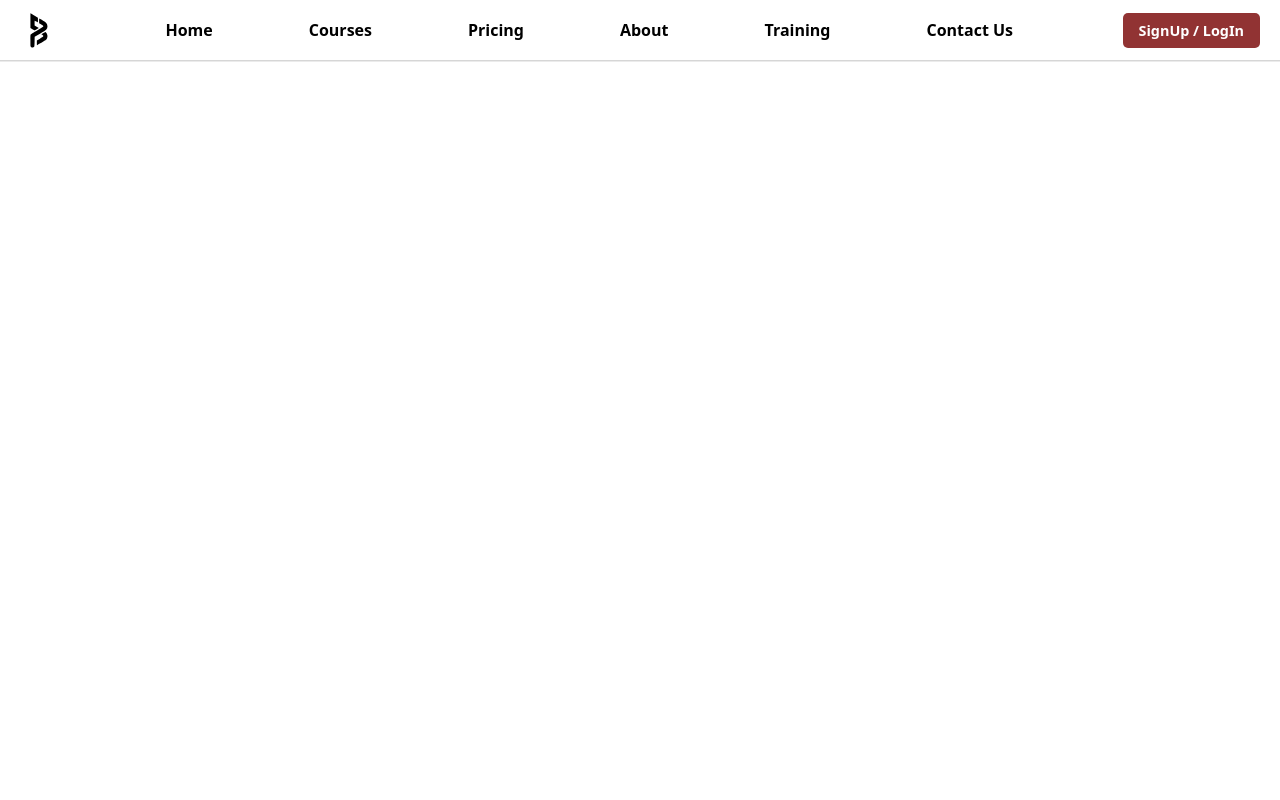
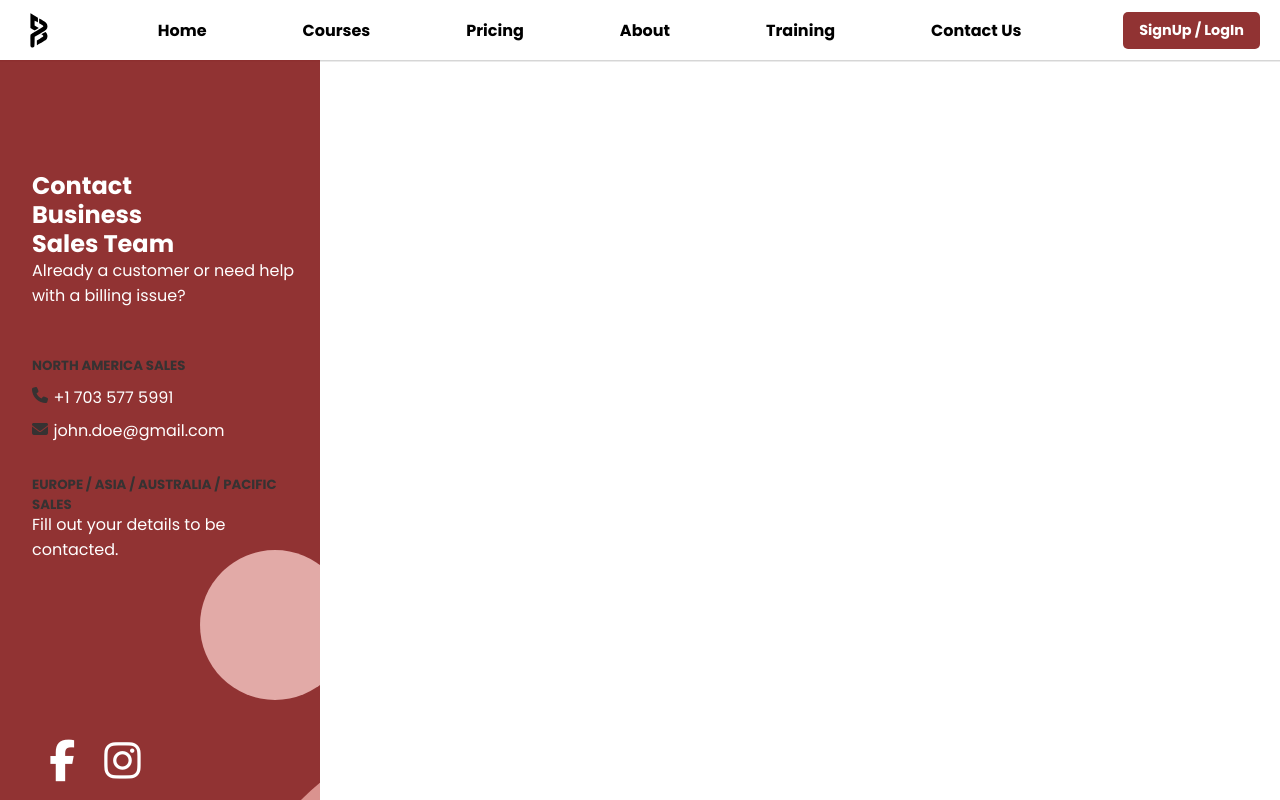
Before and after one commit to arish21/LearningMS, a React (Create React App) app: page /contact in a window 1280 px wide. Built offline with nearby package versions, Linux system fonts and the light colour scheme.

Commit message:
Added left info panel to Contact-Us Page.

```diff
--- a/public/index.html
+++ b/public/index.html
@@ -20,6 +20,7 @@
       src="https://kit.fontawesome.com/64d58efce2.js"
       crossorigin="anonymous"
     ></script>
+    <script src="https://kit.fontawesome.com/087575dfd1.js" crossorigin="anonymous"></script>
     <!--
       Notice the use of %PUBLIC_URL% in the tags above.
       It will be replaced with the URL of the `public` folder during the build.
--- a/src/components/LoginPage/SignUp.js
+++ b/src/components/LoginPage/SignUp.js
@@ -1,14 +1,14 @@
 import React from 'react'
+import Signup from '../landingPage/Signup'
 
 // event handler function for Login/Signup button
-export function handleSignup() {
-  // alert('you clicked singup page!');
-}
 
-function Signup() {
+
+export function SignUp() {
+  function handleSignup() {
+    // alert('you clicked singup page!');
+  }
   return (
     <Signup />
   )
 }
-
-export default Signup
--- /dev/null
+++ b/src/components/landingPage/Contact.js
@@ -0,0 +1,49 @@
+import React from "react";
+import "../../styles/Contact.css";
+function Contact() {
+  return (
+    <>
+      <div className="contain">
+        <div className="title-contact">
+          <h2>Contact Business Sales Team </h2>
+        </div>
+        <div className="title-contact-text">
+          <p>Already a customer or need help with a billing issue?</p>
+        </div>
+        <div className="info-title-text-na">
+          <h5>NORTH AMERICA SALES</h5>
+          <div className="ph-text-area-na">
+            <i className="fa-solid fa-phone "></i>
+            <p className="ph-text">+1 703 577 5991</p>
+          </div>
+          <div className="ph-text-area-na">
+            <i class="fa-solid fa-envelope"></i>
+            <p className="ph-text">john.doe@gmail.com</p>
+          </div>
+        </div>
+        <div className="info-title-text-other">
+          <h5>EUROPE / ASIA / AUSTRALIA / PACIFIC SALES </h5>
+          <div className="ph-text-area-other">
+            <p className="ph-text-other">
+              Fill out your details to be contacted.
+            </p>
+          </div>
+        </div>
+        <div className="social-media-icons">
+          <a href="/" className="social-me-i">
+            <i class="fa-brands fa-facebook-f"></i>
+          </a>
+          <a href="/" className="social-me-i">
+            <i class="fa-brands fa-instagram"></i>
+          </a>
+          <div className="left-circle"></div>
+          <div className="right-circle">
+            <div className="inner-circle"></div>
+          </div>
+        </div>
+      </div>
+    </>
+  );
+}
+
+export default Contact;
--- /dev/null
+++ b/src/components/landingPage/Home.js
@@ -0,0 +1,11 @@
+import React from 'react'
+import "../../styles/Home.css";
+
+
+export function Home() {
+  return (
+    <div>
+        This is Home you mofo
+    </div>
+  )
+}
--- a/src/components/landingPage/NavBar.js
+++ b/src/components/landingPage/NavBar.js
@@ -1,7 +1,7 @@
 import React, {useState} from "react";
 import "../../styles/NavBar.css";
 import site_logo from "../../site_logo.svg";
-import { handleSignup } from "../LoginPage/SignUp.js";
+import { SignUp } from "../LoginPage/SignUp.js";
 
 export function NavBar() {
   const [isMenuOpen, setIsMenuOpen] = useState(false);
@@ -32,13 +32,13 @@ export function NavBar() {
               <a href="/about">About</a>
             </li>
             <li>
-              <a href="/contact">Training</a>
+              <a href="/training">Training</a>
             </li>
             <li>
               <a href="/contact">Contact Us</a>
             </li>
           </ul>
-          <a href="/signup" className="signup-btn" onClick={handleSignup}>
+          <a href="/signup" className="signup-btn" onClick={SignUp}>
             SignUp / LogIn
           </a>
           <div className="toggle_btn" onClick={handleMenuToggle}>
@@ -59,13 +59,13 @@ export function NavBar() {
             <a href="/about">About</a>
           </li>
           <li>
-            <a href="/contact">Training</a>
+            <a href="/training">Training</a>
           </li>
           <li>
             <a href="/contact">Contact Us</a>
           </li>
           <li>
-            <a href="/signup" className="signup-btn" onClick={handleSignup}>
+            <a href="/signup" className="signup-btn" onClick={SignUp}>
               SignUp / LogIn
             </a>
           </li>
--- a/src/index.js
+++ b/src/index.js
@@ -6,6 +6,8 @@ import reportWebVitals from "./reportWebVitals";
 import { NavBar } from "./components/landingPage/NavBar";
 import Signup from "./components/landingPage/Signup";
 import { BrowserRouter as Router, Routes, Route } from "react-router-dom";
+import {Home} from "./components/landingPage/Home";
+import Contact from "./components/landingPage/Contact";
 
 const root = ReactDOM.createRoot(document.getElementById("root"));
 root.render(
@@ -16,12 +18,15 @@ root.render(
       <Router>
         <NavBar />
         <Routes>
-          {/* <Route exact path="/" element={<Home />}></Route> */}
+          <Route exact path="/home" element={<Home />}></Route>
           <Route exact path="/signup" element={<Signup />}></Route>
+          <Route exact path="/contact" element={<Contact />}></Route>
 
         </Routes>
       </Router>
+      {/* <Contact /> */}
     </>
+    {/* <Contact /> */}
   </React.StrictMode>
 );
 
--- /dev/null
+++ b/src/styles/Contact.css
@@ -0,0 +1,137 @@
+@import url("https://fonts.googleapis.com/css2?family=Poppins:wght@200;300;400;500;600;700;800&display=swap");
+
+* {
+    margin: 0;
+    padding: 0;
+    box-sizing: border-box;
+    font-family: "Poppins", sans-serif;
+}
+
+body,
+input {
+    font-family: "Poppins", sans-serif;
+}
+
+.contain {
+    position: fixed;
+    width: 25%;
+    background-color: #851c1ce5;
+    min-height: 100vh;
+    overflow: clip;
+}
+
+.title-contact {
+    width: 50%;
+    justify-content: center;
+    align-items: center;
+    margin-left: 10%;
+    margin-top: 35%;
+    color: #ffffff;
+    line-height: 1.8rem;
+}
+
+.title-contact-text {
+    width: 86%;
+    justify-content: center;
+    align-items: center;
+    margin: 0% 10%;
+    color: #ffffff;
+}
+
+.info-title-text-na {
+    width: 86%;
+    justify-content: center;
+    align-items: center;
+    margin-left: 10%;
+    margin-top: 15%;
+    color: #363232;
+}
+
+.ph-text-area-na {
+    display: flex;
+    flex-direction: row;
+    margin-top: 4%;
+}
+
+.ph-text-area-na p {
+    color: #ffffff !important;
+    margin-top: -1%;
+    margin-left: 2%;
+
+}
+
+.info-title-text-other {
+    width: 86%;
+    justify-content: center;
+    align-items: center;
+    margin-top: 10%;
+    margin-left: 10%;
+    color: #363232;
+}
+
+
+.ph-text-area-other {
+    display: flex;
+    flex-direction: row;
+}
+
+.ph-text-other {
+    color: #ffffff !important;
+    margin-top: -1%;
+}
+
+
+.social-media-icons {
+    margin-top: 55%;
+    margin-left: 10%;
+    display: flex;
+    flex-direction: row;
+}
+
+.social-me-i {
+    height: 46px;
+    width: 46px;
+    display: flex;
+    justify-content: center;
+    align-items: center;
+    margin: 0 0.45rem;
+    color: #ffffff;
+    text-decoration: none;
+    font-size: 2.6rem;
+    transition: 0.3s;
+}
+
+.social-me-i:hover {
+    color: #363232;
+}
+
+.left-circle {
+    height: 150px;
+    width: 150px;
+    background-color: #E2AAA7;
+    border-radius: 50%;
+    position: absolute;
+    left: 200px;
+    bottom: 160px;
+}
+
+.right-circle {
+    height: 550px;
+    width: 550px;
+    background-color: #CF736E;
+    border-radius: 50%;
+    position: absolute;
+    left: 220px;
+    top: 660px;
+    overflow: hidden;
+}
+
+.inner-circle{
+    height: 150px;
+    width: 150px;
+    background-color: #e2aaa795;
+    border-radius: 50%;
+    position: absolute;
+    left: -20px;
+    top: 31px;
+}
--- a/src/styles/NavBar.css
+++ b/src/styles/NavBar.css
@@ -1,8 +1,9 @@
+@import url("https://fonts.googleapis.com/css2?family=Poppins:wght@200;300;400;500;600;700;800&display=swap");
 * {
     margin: 0;
     padding: 0;
     box-sizing: border-box;
-    font-family:system-ui, -apple-system, BlinkMacSystemFont, 'Segoe UI', Roboto, Oxygen, Ubuntu, Cantarell, 'Open Sans', 'Helvetica Neue', sans-serif;
+    font-family: "Poppins", sans-serif;
 }
 
 
```
Also changed, not shown: src/sign_in.svg, src/sign_up.svg, src/styles/Home.css (added).
